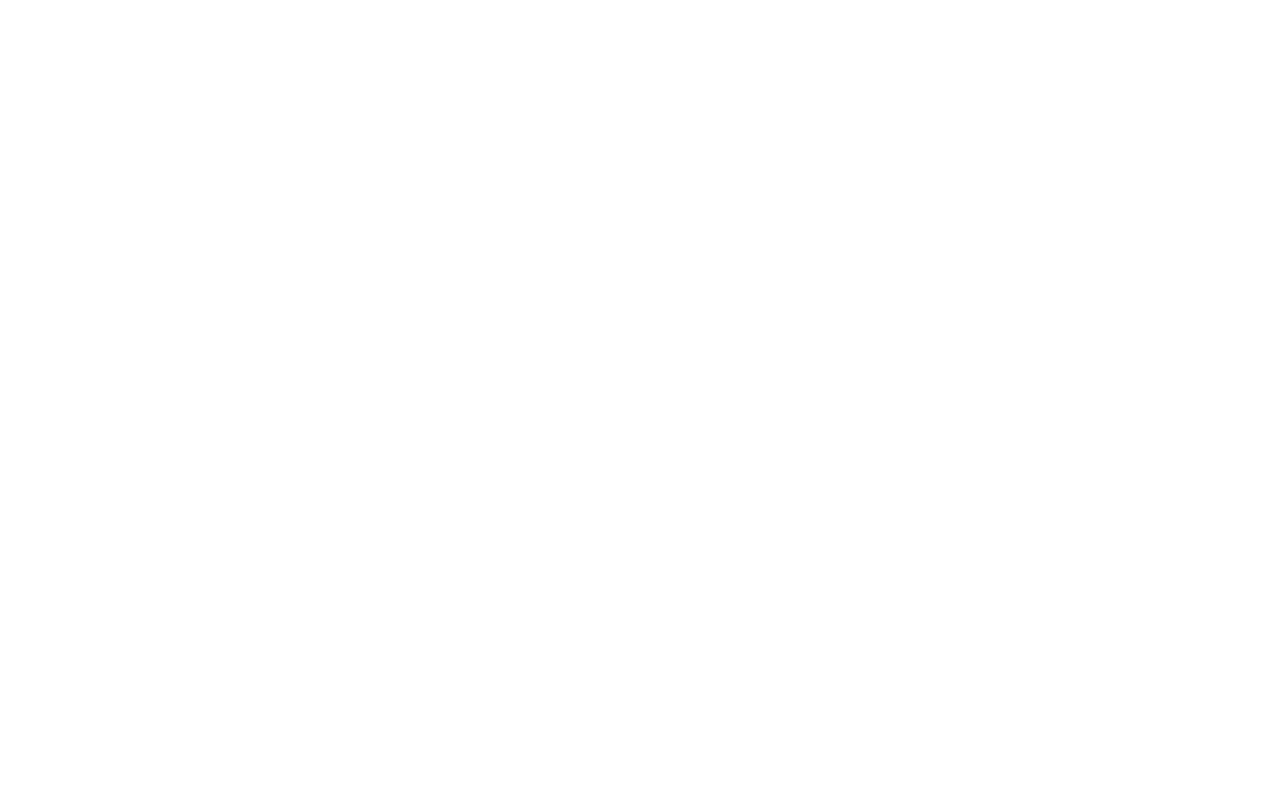
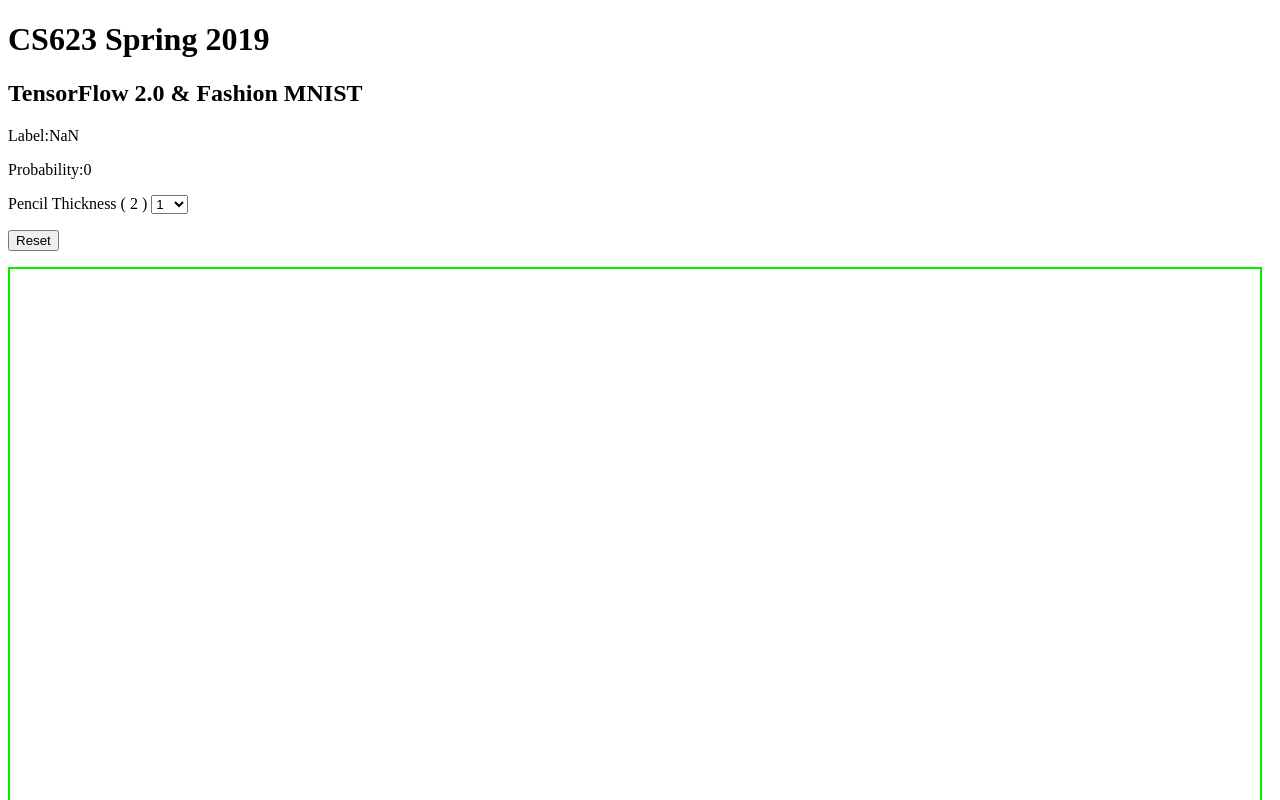
Before and after one commit to mustafa-qamaruddin/facex, an Angular app: page / in a window 1280 px wide. Shown: the top 800 px of the page. Built offline with nearby package versions, Linux system fonts and the light colour scheme.

Commit message:
canvas complete

```diff
--- a/src/app/app.component.css
+++ b/src/app/app.component.css
@@ -0,0 +1,9 @@
+canvas {
+	border: 2px solid #0e0;
+}
+
+.sample {
+	width: 5em;
+	height: 5em;
+	border: 2px solid #0e0;
+}
--- a/src/app/app.component.html
+++ b/src/app/app.component.html
@@ -2,11 +2,54 @@
 	<h1>CS623 Spring 2019</h1>
 	<h2>TensorFlow 2.0 & Fashion MNIST</h2>
 	<p>
-		<span>Label:</span><span>{{predicted}}</span>
+		<span>Label:</span><span>{{prediction}}</span>
 	</p>
 	<p>
-		<span>Probability:</span></span></span>
+		<span>Probability:</span><span>{{probability}}</span>
+	</p>
+	<div *ngIf="sample">
+		<p>
+			<img [src]="sample" class="sample" />
+		</p>
+	</div>
+	<p>
+		<label for="thickness">Pencil Thickness ( {{thickness }} )
+			<select (change)="changePencil($event)">
+				<option value="1">1</option>
+				<option value="2">2</option>
+				<option value="3">3</option>
+				<option value="4">4</option>
+				<option value="5">5</option>
+				<option value="6">6</option>
+				<option value="7">7</option>
+				<option value="8">8</option>
+				<option value="9">9</option>
+				<option value="10">10</option>
+				<option value="11">11</option>
+				<option value="12">12</option>
+				<option value="13">13</option>
+				<option value="14">14</option>
+				<option value="15">15</option>
+				<option value="16">16</option>
+				<option value="17">17</option>
+				<option value="18">18</option>
+				<option value="19">19</option>
+				<option value="20">20</option>
+			</select>
+		</label>
+	</p>
+	<p>
+		<button (click)="reset()">Reset</button>
 	</p>
 	<canvas #canvas></canvas>
+	<p>
+		<b>Student Information:</b>
+		<br />
+		<b>Name</b>: Mustafa Hesham Mahrous
+		<br />
+		<b>Email</b>: m.qamaruddin.89@gmail.com
+		<br />
+		<b>Mobile</b>: +2 011 2764 09 73
+	</p>
 </div>
 <router-outlet></router-outlet>
--- a/src/app/app.component.ts
+++ b/src/app/app.component.ts
@@ -1,10 +1,116 @@
-import { Component } from '@angular/core';
+import {
+  Component, Input, ElementRef, AfterViewInit, ViewChild
+} from '@angular/core';
+import { fromEvent } from 'rxjs';
+import { switchMap, takeUntil, pairwise } from 'rxjs/operators'
 
 @Component({
   selector: 'app-root',
   templateUrl: './app.component.html',
   styleUrls: ['./app.component.css']
 })
-export class AppComponent {
+export class AppComponent implements AfterViewInit {
   title = 'facex';
+  prediction = NaN;
+  probability = 0;
+  thickness = 2;
+  labels = [
+	'T-shirt/top',
+	'Trouser',
+	'Pullover',
+	'Dress',
+	'Coat',
+	'Sandal',
+	'Shirt',
+	'Sneaker',
+	'Bag',
+	'Ankle boot'
+	];
+  sample = "";
+
+  @ViewChild('canvas') public canvas: ElementRef;
+
+  @Input() public width = window.innerWidth - 30;
+  @Input() public height = window.innerWidth - 30;
+
+  private cx: CanvasRenderingContext2D;
+
+  changePencil(e) {
+	  let index = e.target.selectedIndex;
+	  this.thickness = index + 1;
+	  this.cx.lineWidth = this.thickness;
+  }
+
+
+  public ngAfterViewInit() {
+    const canvasEl: HTMLCanvasElement = this.canvas.nativeElement;
+    this.cx = canvasEl.getContext('2d');
+
+    canvasEl.width = this.width;
+    canvasEl.height = this.height;
+
+    this.cx.lineWidth = this.thickness;
+    this.cx.lineCap = 'round';
+    this.cx.strokeStyle = '#000';
+
+    this.captureEvents(canvasEl);
+  }
+
+  private captureEvents(canvasEl: HTMLCanvasElement) {
+    // this will capture all mousedown events from the canvas element
+    fromEvent(canvasEl, 'mousedown')
+      .pipe(
+        switchMap((e) => {
+          // after a mouse down, we'll record all mouse moves
+          return fromEvent(canvasEl, 'mousemove')
+            .pipe(
+              // we'll stop (and unsubscribe) once the user releases the mouse
+              // this will trigger a 'mouseup' event
+              takeUntil(fromEvent(canvasEl, 'mouseup')),
+              // we'll also stop (and unsubscribe) once the mouse leaves the canvas (mouseleave event)
+              takeUntil(fromEvent(canvasEl, 'mouseleave')),
+              // pairwise lets us get the previous value to draw a line from
+              // the previous point to the current point
+              pairwise()
+            )
+        })
+      )
+      .subscribe((res: [MouseEvent, MouseEvent]) => {
+        const rect = canvasEl.getBoundingClientRect();
+
+        // previous and current position with the offset
+        const prevPos = {
+          x: res[0].clientX - rect.left,
+          y: res[0].clientY - rect.top
+        };
+
+        const currentPos = {
+          x: res[1].clientX - rect.left,
+          y: res[1].clientY - rect.top
+        };
+
+        // this method we'll implement soon to do the actual drawing
+        this.drawOnCanvas(prevPos, currentPos);
+      });
+  }
+
+  private drawOnCanvas(prevPos: { x: number, y: number }, currentPos: { x: number, y: number }) {
+    if (!this.cx) { return; }
+
+    this.cx.beginPath();
+
+    if (prevPos) {
+      this.cx.moveTo(prevPos.x, prevPos.y); // from
+      this.cx.lineTo(currentPos.x, currentPos.y);
+      this.cx.stroke();
+    }
+
+	const canvasEl: HTMLCanvasElement = this.canvas.nativeElement;
+	this.sample = canvasEl.toDataURL();
+  }
+
+  reset() {
+	this.cx.clearRect(0, 0, this.width, this.height);
+  }
+
 }
```
